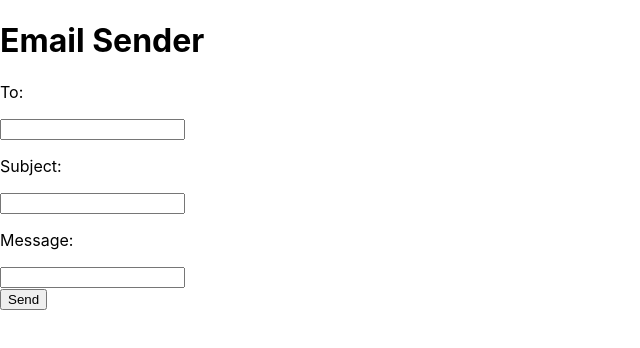
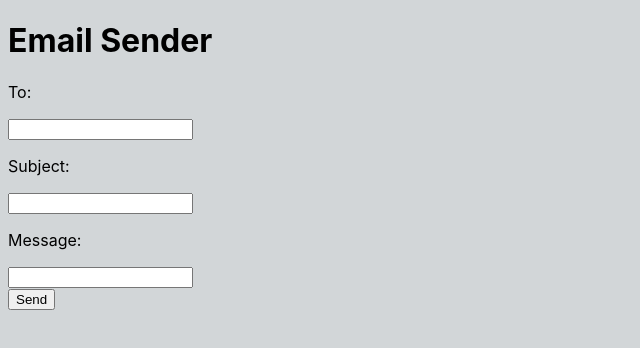
Before and after one commit to darciovilela/sendmail-app, a React (Create React App) app: page / in a window 1280 px wide. Shown: the top 348 px of the page, without its empty margins (0-640 px from the left). Built offline with nearby package versions, Linux system fonts and the light colour scheme.

Commit message:
Adjustments in page

```diff
--- a/src/assets/index.css
+++ b/src/assets/index.css
@@ -1,10 +1,11 @@
 body {
-  margin: 0;
+  margin-left: 100;
   font-family: -apple-system, BlinkMacSystemFont, 'Segoe UI', 'Roboto', 'Oxygen',
     'Ubuntu', 'Cantarell', 'Fira Sans', 'Droid Sans', 'Helvetica Neue',
     sans-serif;
   -webkit-font-smoothing: antialiased;
   -moz-osx-font-smoothing: grayscale;
+  background-color: rgb(210, 214, 216);
 }
 
 code {
--- a/src/pages/App.tsx
+++ b/src/pages/App.tsx
@@ -3,6 +3,7 @@ import React from 'react';
 
 export const App: React.FC = () => {
   return (
+    <div className="center">
       <form>
         <h1>Email Sender</h1>
         <p>To:</p>
@@ -14,6 +15,7 @@ export const App: React.FC = () => {
         <br />
         <button>Send</button>
       </form>
+    </div>
   );
 };
 
```
Lines whose indentation alone changed are shown as unchanged.
